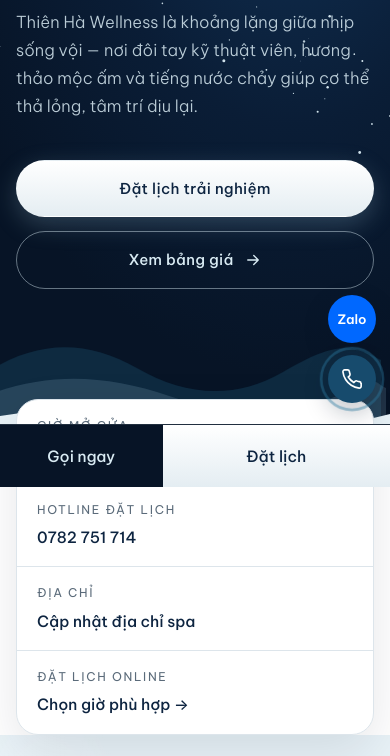
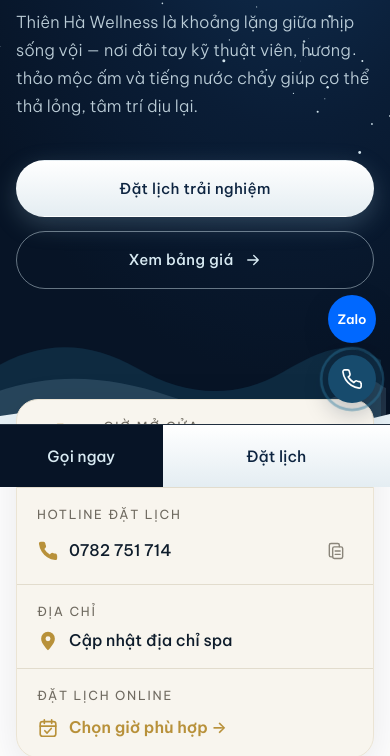
Before and after one commit to Nam2501/Thien-Ha-Wellness, a plain HTML site: page index.html in a window 390 px wide. Shown: the part 357-1113 px from the top of the page. Drawn offline with nearby package versions, Linux system fonts and the light colour scheme; animation ran at ten frames a second.

Commit message:
Dải thông tin nhanh trang chủ: nền kem, biểu tượng vàng đồng, nút sao chép hotline
Co-Authored-By: Claude Opus 5.5 <noreply@anthropic.com>

```diff
--- a/css/style.css
+++ b/css/style.css
@@ -103,13 +103,26 @@ h3 { font-size: 24px; color: var(--navy); }
 @keyframes wave { to { transform: translateX(-40px); } }
 
 /* Dải thông tin */
-.infobar { position: relative; z-index: 3; list-style: none; display: grid; grid-template-columns: repeat(4, 1fr); margin-top: -64px;
-  background: var(--white); border-radius: var(--radius); box-shadow: var(--shadow); border: 1px solid var(--line); }
-.infobar li { padding: 24px 28px; }
-.infobar li + li { border-left: 1px solid var(--line); }
-.infobar span { display: block; font-size: 12px; letter-spacing: .14em; text-transform: uppercase; color: var(--muted); margin-bottom: 4px; }
-.infobar b { font-weight: 500; color: var(--navy); font-size: 15.5px; }
+.infobar { --gold: #b8913a; position: relative; z-index: 3; list-style: none; display: grid; grid-template-columns: 1.45fr 1fr 1fr 1fr; margin-top: -64px;
+  background: #f8f5ee; border-radius: var(--radius); box-shadow: var(--shadow); border: 1px solid #ebe4d4; padding: 8px 0; }
+.infobar li { position: relative; padding: 18px 28px; display: flex; flex-direction: column; justify-content: center; min-width: 0; }
+.infobar li + li::before { content: ""; position: absolute; left: 0; top: 18%; bottom: 18%; width: 1px; background: #e2dccd; }
+.infobar .ib-k { display: block; font-size: 12.5px; letter-spacing: .14em; text-transform: uppercase; color: #6f6a60; margin-bottom: 8px; }
+.infobar b { font-weight: 500; color: var(--ink); font-size: 17px; line-height: 1.35; }
+.infobar .ib-hours { flex-direction: row; align-items: center; gap: 16px; }
+.ib-clock { width: 58px; height: 52px; flex: none; fill: none; stroke: var(--gold); stroke-width: 2.6; stroke-linecap: round; stroke-linejoin: round; }
+.ib-clock .ib-dot { fill: var(--gold); stroke: none; }
+.ib-clock text { font: 600 9px var(--sans); fill: var(--ink); stroke: none; }
+.ib-v { display: flex; align-items: center; gap: 10px; min-width: 0; }
+.ib-ic { width: 22px; height: 22px; flex: none; fill: none; stroke: var(--gold); stroke-width: 1.8; stroke-linecap: round; stroke-linejoin: round; }
+.ib-ic .fill { fill: var(--gold); stroke: none; }
+.ib-copy { margin-left: auto; display: grid; place-items: center; width: 34px; height: 34px; border: 0; border-radius: 10px; background: transparent; cursor: pointer; color: #8a857a; transition: background .2s, color .2s; }
+.ib-copy svg { width: 20px; height: 20px; fill: none; stroke: currentColor; stroke-width: 1.7; stroke-linecap: round; stroke-linejoin: round; }
+.ib-copy:hover { background: #efe8d8; color: var(--gold); }
+.ib-copy.done { color: #3d7a3a; }
 .infobar a:hover { color: var(--tide); }
+.infobar .ib-link { color: var(--gold); font-weight: 600; font-size: 17px; }
+.infobar .ib-link:hover { color: #8f6d22; }
 
 /* ---------- Section chung ---------- */
 .section { position: relative; padding: 130px 0; }
@@ -417,8 +430,8 @@ h3 { font-size: 24px; color: var(--navy); }
   .nav-cta-mobile { display: block; color: var(--mist) !important; }
   .header.menu-open { background: rgba(7,20,38,.97); }
   .infobar { grid-template-columns: 1fr 1fr; }
-  .infobar li:nth-child(3) { border-left: 0; }
-  .infobar li:nth-child(n+3) { border-top: 1px solid var(--line); }
+  .infobar li:nth-child(3)::before { display: none; }
+  .infobar li:nth-child(n+3) { border-top: 1px solid #e2dccd; }
   .needs { grid-template-columns: repeat(2, 1fr); }
   .about, .reviews, .faq-wrap, .booking, .detail { grid-template-columns: 1fr; }
   .side { position: static; }
@@ -442,8 +455,12 @@ h3 { font-size: 24px; color: var(--navy); }
   .hero-lead { font-size: 16.5px; }
   .hero-cta .btn { flex: 1; }
   .infobar { grid-template-columns: 1fr; margin-top: -40px; }
+  .infobar { padding: 0; }
   .infobar li { padding: 16px 20px; }
-  .infobar li + li { border-left: 0; border-top: 1px solid var(--line); }
+  .infobar li + li::before { display: none; }
+  .infobar li + li { border-top: 1px solid #e2dccd; }
+  .infobar b, .infobar .ib-link { font-size: 16px; }
+  .ib-clock { width: 50px; height: 44px; }
   .needs { gap: 18px; }
   .need h3 { font-size: 21px; }
   .need p { font-size: 13.5px; }
--- a/index.html
+++ b/index.html
@@ -68,10 +68,23 @@
     <!-- Dải thông tin nhanh -->
     <div class="wrap">
       <ul class="infobar">
-        <li><span>Giờ mở cửa</span><b data-cfg="hours"></b></li>
-        <li><span>Hotline đặt lịch</span><b><a data-cfg-href="tel" href="#" data-cfg="phone"></a></b></li>
-        <li><span>Địa chỉ</span><b data-cfg="address"></b></li>
-        <li><span>Đặt lịch online</span><b><a href="#dat-lich">Chọn giờ phù hợp →</a></b></li>
+        <li class="ib-hours">
+          <svg class="ib-clock" viewBox="0 0 72 64" aria-hidden="true"><rect x="26" y="4" width="12" height="6" rx="2"/><path d="M32 10v5M47 15l3-3"/><circle cx="32" cy="37" r="21"/><path d="M32 23v14l7 5"/><circle cx="56" cy="20" r="2.6" class="ib-dot"/><text x="44" y="61">Open</text></svg>
+          <div><span class="ib-k">Giờ mở cửa</span><b data-cfg="hours"></b></div>
+        </li>
+        <li>
+          <span class="ib-k">Hotline đặt lịch</span>
+          <div class="ib-v"><svg class="ib-ic" viewBox="0 0 24 24" aria-hidden="true"><path class="fill" d="M22 16.9v3a2 2 0 0 1-2.2 2 19.8 19.8 0 0 1-8.6-3.1 19.5 19.5 0 0 1-6-6A19.8 19.8 0 0 1 2.1 4.2 2 2 0 0 1 4.1 2h3a2 2 0 0 1 2 1.7c.1.9.4 1.8.7 2.7a2 2 0 0 1-.5 2.1L8 9.8a16 16 0 0 0 6 6l1.3-1.3a2 2 0 0 1 2.1-.4c.9.3 1.8.6 2.7.7a2 2 0 0 1 1.7 2Z"/></svg><b><a data-cfg-href="tel" href="#" data-cfg="phone"></a></b>
+            <button type="button" class="ib-copy" data-copy-phone aria-label="Sao chép số điện thoại" title="Sao chép số"><svg viewBox="0 0 24 24" aria-hidden="true"><rect x="8" y="7" width="12" height="14" rx="2"/><path d="M16 7V5a2 2 0 0 0-2-2H6a2 2 0 0 0-2 2v12a2 2 0 0 0 2 2h2M11 12h6M11 16h6"/></svg></button></div>
+        </li>
+        <li>
+          <span class="ib-k">Địa chỉ</span>
+          <div class="ib-v"><svg class="ib-ic" viewBox="0 0 24 24" aria-hidden="true"><path class="fill" d="M12 2a7.5 7.5 0 0 0-7.5 7.5C4.5 15 12 22 12 22s7.5-7 7.5-12.5A7.5 7.5 0 0 0 12 2Zm0 10.2a2.7 2.7 0 1 1 0-5.4 2.7 2.7 0 0 1 0 5.4Z"/></svg><b data-cfg="address"></b></div>
+        </li>
+        <li>
+          <span class="ib-k">Đặt lịch online</span>
+          <div class="ib-v"><svg class="ib-ic" viewBox="0 0 24 24" aria-hidden="true"><rect x="3.5" y="5" width="17" height="16" rx="2.5"/><path d="M8 3v4M16 3v4M3.5 10h17M8.5 15l2.5 2.5 4.5-5"/></svg><a class="ib-link" href="#dat-lich">Chọn giờ phù hợp →</a></div>
+        </li>
       </ul>
     </div>
 
--- a/js/main.js
+++ b/js/main.js
@@ -185,6 +185,16 @@
   });
   $$("#nav a").forEach(a => a.addEventListener("click", () => { nav.classList.remove("open"); menuBtn.setAttribute("aria-expanded", false); header.classList.remove("menu-open"); }));
 
+  /* ---------- Nút sao chép hotline ở dải thông tin ---------- */
+  $$("[data-copy-phone]").forEach(btn => btn.addEventListener("click", async () => {
+    const num = (btn.closest(".ib-v")?.querySelector("a")?.textContent || "").replace(/\s+/g, "");
+    if (!num) return;
+    try { await navigator.clipboard.writeText(num); }
+    catch { const t = document.createElement("textarea"); t.value = num; document.body.append(t); t.select(); document.execCommand("copy"); t.remove(); }
+    btn.classList.add("done"); btn.setAttribute("title", "Đã sao chép");
+    setTimeout(() => { btn.classList.remove("done"); btn.setAttribute("title", "Sao chép số"); }, 1800);
+  }));
+
   /* ---------- Hiệu ứng xuất hiện khi cuộn ---------- */
   $$(".head-center, .head-split, .need, .svc, .about-copy, .about-art, .value, .journey li, .gallery figure, .reviews > *, .faq details, .booking > *, .post").forEach(el => el.classList.add("reveal"));
   const io = "IntersectionObserver" in window ? new IntersectionObserver(es => es.forEach(en => { if (en.isIntersecting) { en.target.classList.add("in"); io.unobserve(en.target); } }), { rootMargin: "0px 0px -8% 0px" }) : null;
```
